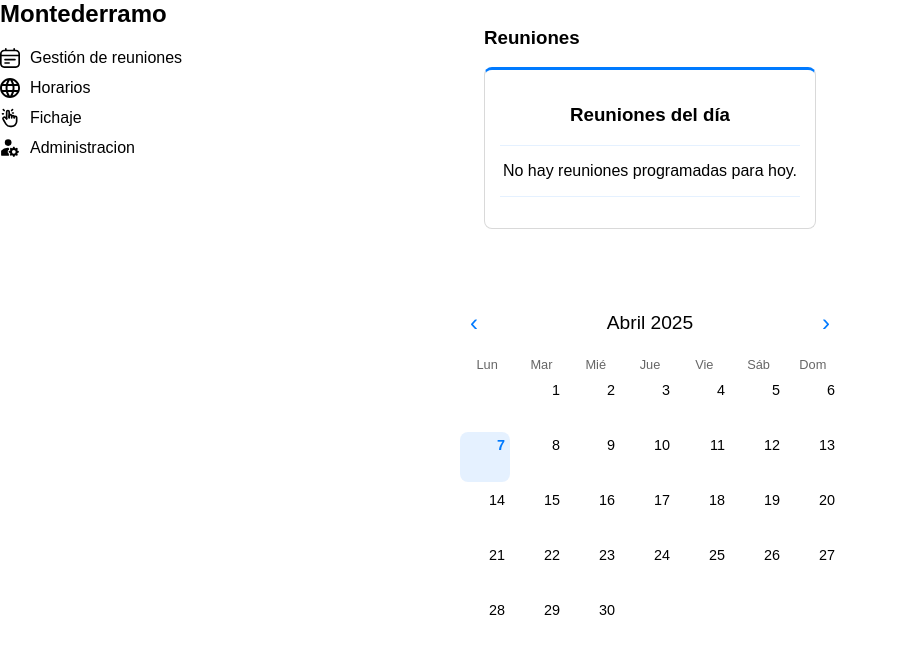
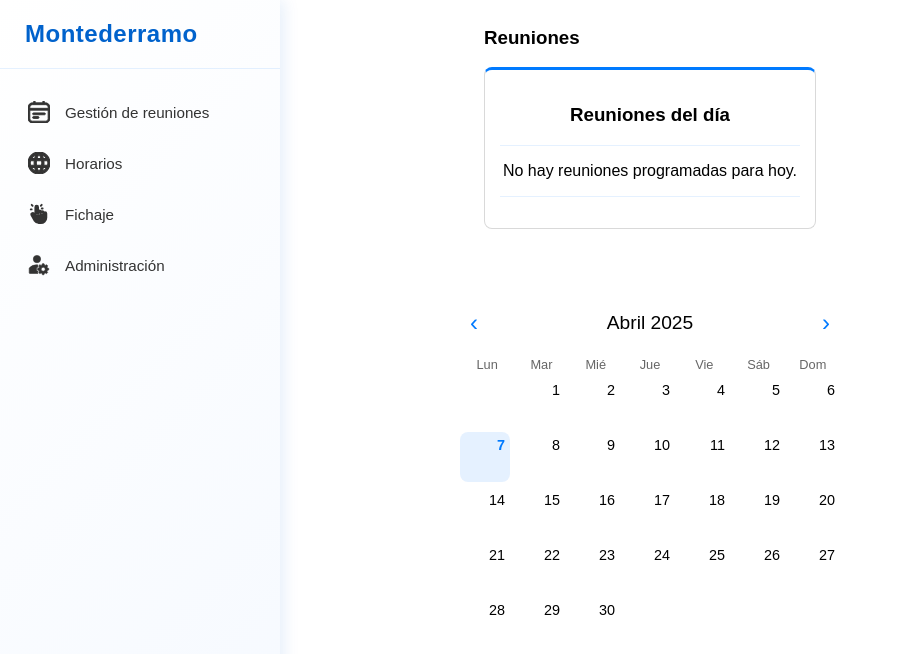
Before and after one commit to alejandroGG06/montedarramo, an Angular app: page /reuniones in a window 1280 px wide. Shown: the top 654 px of the page, without its empty margins (0-898 px from the left). Built offline with nearby package versions, Linux system fonts and the light colour scheme.

Commit message:
feat: modificado de la barra lateral para hacerla más atractiva visualmente.

```diff
--- a/src/app/principal/head/head.component.css
+++ b/src/app/principal/head/head.component.css
@@ -1,52 +1,100 @@
-/* Estilos para la barra lateral */
-.container {
+/* Estilos generales de la barra lateral */
+.sidebar {
+  position: fixed;
+  top: 0;
+  left: 0;
+  width: 280px;
+  height: 100vh;
+  background: linear-gradient(135deg, #ffffff 0%, #f5f9ff 100%);
+  box-shadow: 4px 0 15px rgba(0, 98, 204, 0.1);
+  z-index: 1000;
+  transition: all 0.3s ease;
+  overflow-y: auto;
+  padding: 20px 0;
+}
+
+.sidebar-header {
+  padding: 0 25px 20px;
+  border-bottom: 1px solid rgba(0, 122, 255, 0.1);
+}
+
+.sidebar h2 {
+  color: #0062CC;
+  font-size: 1.5rem;
+  margin: 0;
+  font-weight: 600;
+  letter-spacing: 0.5px;
+}
+
+/* Menú de navegación */
+.nav-menu {
+  list-style: none;
+  padding: 15px 0;
+  margin: 0;
+}
+
+.nav-item {
+  margin: 5px 0;
   position: relative;
 }
 
-.sidebar {
-  position: absolute;
-  top: 0;
-  left: 0;
-  width: 250px;
-  height: 100%;
-  color: rgb(0, 0, 0);
-  z-index: 0; /* Barra lateral está debajo del contenido */
+.nav-link {
+  display: flex;
+  align-items: center;
+  padding: 12px 25px;
+  color: #333;
+  text-decoration: none;
+  transition: all 0.2s ease;
+  border-left: 3px solid transparent;
 }
 
-.content {
-  position: absolute;
-  top: 0;
-  left: 0;
-  right: 0;
-  padding: 20px;
-  z-index: 1; /* El contenido está por encima de la barra lateral */
+.nav-link:hover {
+  background-color: rgba(0, 122, 255, 0.05);
+  color: #007AFF;
+  border-left: 3px solid #007AFF;
 }
 
-.sidebar h2 {
-  margin-top: 0;
-  color:black;
+.nav-link.active {
+  background-color: rgba(0, 122, 255, 0.1);
+  color: #0062CC;
+  border-left: 3px solid #0062CC;
+  font-weight: 500;
 }
 
-/* Estilo para los elementos de la lista de navegación */
-.sidebar nav ul {
-  list-style-type: none; /* Elimina los puntos de las listas */
-  padding-left: 0;
+.nav-icon {
+  width: 22px;
+  height: 22px;
+  margin-right: 15px;
+  fill: currentColor;
+  stroke: currentColor;
+  flex-shrink: 0;
 }
 
-.sidebar nav ul li {
-  margin: 10px 0; /* Espaciado entre los elementos de la lista */
-  display: flex;
-  align-items: center;
-  cursor: pointer;
+.nav-text {
+  font-size: 0.95rem;
+  white-space: nowrap;
 }
 
-.sidebar nav ul li svg {
-  margin-right: 10px; /* Espaciado entre el icono y el texto */
-  width: 20px;
-  height: 20px;
+/* Solución al problema de desplazamiento */
+.main-content {
+  margin-left: 280px; /* Igual al ancho de la sidebar */
+  width: calc(100% - 280px);
+  transition: margin-left 0.3s ease;
 }
 
-/* Estilo para hacer que el contenido principal no quede debajo de la barra lateral */
+/* Estilos responsivos */
+@media (max-width: 768px) {
+  .sidebar {
+    transform: translateX(-100%);
+    width: 260px;
+  }
 
-.links{text-decoration: none;
-color: black;}
+  .sidebar.active {
+    transform: translateX(0);
+  }
+
+  .main-content {
+    margin-left: 0;
+    width: 100%;
+  }
+}
--- a/src/app/principal/head/head.component.html
+++ b/src/app/principal/head/head.component.html
@@ -1,27 +1,45 @@
 <aside class="sidebar">
+  <div class="sidebar-header">
     <h2>Montederramo</h2>
+  </div>
   <nav>
-          <ul>
-            <li>
-              <svg xmlns="http://www.w3.org/2000/svg" id="Layer_1" data-name="Layer 1" viewBox="0 0 24 24" class="icon"><path d="M19,2h-1V1c0-.552-.447-1-1-1s-1,.448-1,1v1H8V1c0-.552-.447-1-1-1s-1,.448-1,1v1h-1C2.243,2,0,4.243,0,7v12c0,2.757,2.243,5,5,5h14c2.757,0,5-2.243,5-5V7c0-2.757-2.243-5-5-5ZM5,4h14c1.654,0,3,1.346,3,3v1H2v-1c0-1.654,1.346-3,3-3Zm14,18H5c-1.654,0-3-1.346-3-3V10H22v9c0,1.654-1.346,3-3,3Zm0-8c0,.552-.447,1-1,1H6c-.553,0-1-.448-1-1s.447-1,1-1h12c.553,0,1,.448,1,1Zm-7,4c0,.552-.447,1-1,1H6c-.553,0-1-.448-1-1s.447-1,1-1h5c.553,0,1,.448,1,1Z"/></svg>
-              <a class="links" routerLink="/reuniones">Gestión de reuniones</a></li>
+    <ul class="nav-menu">
+      <li class="nav-item active">
+        <a class="nav-link" routerLink="/reuniones">
+          <svg class="nav-icon" xmlns="http://www.w3.org/2000/svg" viewBox="0 0 24 24">
+            <path d="M19,2h-1V1c0-.552-.447-1-1-1s-1,.448-1,1v1H8V1c0-.552-.447-1-1-1s-1,.448-1,1v1h-1C2.243,2,0,4.243,0,7v12c0,2.757,2.243,5,5,5h14c2.757,0,5-2.243,5-5V7c0-2.757-2.243-5-5-5ZM5,4h14c1.654,0,3,1.346,3,3v1H2v-1c0-1.654,1.346-3,3-3Zm14,18H5c-1.654,0-3-1.346-3-3V10H22v9c0,1.654-1.346,3-3,3Zm0-8c0,.552-.447,1-1,1H6c-.553,0-1-.448-1-1s.447-1,1-1h12c.553,0,1,.448,1,1Zm-7,4c0,.552-.447,1-1,1H6c-.553,0-1-.448-1-1s.447-1,1-1h5c.553,0,1,.448,1,1Z"/>
+          </svg>
+          <span class="nav-text">Gestión de reuniones</span>
+        </a>
+      </li>
 
-            <li>
-              <svg class="icon" viewBox="0 0 20 20" xmlns="http://www.w3.org/2000/svg" aria-hidden="true">
-                <path d="M10,0 C4.5,0 0,4.5 0,10 C0,15.5 4.5,20 10,20 C15.5,20 20,15.5 20,10 C20,4.5 15.5,0 10,0 L10,0 Z M16.9,6 L14,6 C13.7,4.7 13.2,3.6 12.6,2.4 C14.4,3.1 16,4.3 16.9,6 L16.9,6 Z M10,2 C10.8,3.2 11.5,4.5 11.9,6 L8.1,6 C8.5,4.6 9.2,3.2 10,2 L10,2 Z M2.3,12 C2.1,11.4 2,10.7 2,10 C2,9.3 2.1,8.6 2.3,8 L5.7,8 C5.6,8.7 5.6,9.3 5.6,10 C5.6,10.7 5.7,11.3 5.7,12 L2.3,12 L2.3,12 Z M3.1,14 L6,14 C6.3,15.3 6.8,16.4 7.4,17.6 C5.6,16.9 4,15.7 3.1,14 L3.1,14 Z M6,6 L3.1,6 C4.1,4.3 5.6,3.1 7.4,2.4 C6.8,3.6 6.3,4.7 6,6 L6,6 Z M10,18 C9.2,16.8 8.5,15.5 8.1,14 L11.9,14 C11.5,15.4 10.8,16.8 10,18 L10,18 Z M12.3,12 L7.7,12 C7.6,11.3 7.5,10.7 7.5,10 C7.5,9.3 7.6,8.7 7.7,8 L12.4,8 C12.5,8.7 12.6,9.3 12.6,10 C12.6,10.7 12.4,11.3 12.3,12 L12.3,12 Z M12.6,17.6 C13.2,16.5 13.7,15.3 14,14 L16.9,14 C16,15.7 14.4,16.9 12.6,17.6 L12.6,17.6 Z M14.4,12 C14.5,11.3 14.5,10.7 14.5,10 C14.5,9.3 14.4,8.7 14.4,8 L17.8,8 C18,8.6 18.1,9.3 18.1,10 C18.1,10.7 18,11.4 17.8,12 L14.4,12 L14.4,12 Z" fill="#000000"/>
+      <li class="nav-item">
+        <a class="nav-link">
+          <svg class="nav-icon" viewBox="0 0 20 20" xmlns="http://www.w3.org/2000/svg">
+            <path d="M10,0 C4.5,0 0,4.5 0,10 C0,15.5 4.5,20 10,20 C15.5,20 20,15.5 20,10 C20,4.5 15.5,0 10,0 L10,0 Z M16.9,6 L14,6 C13.7,4.7 13.2,3.6 12.6,2.4 C14.4,3.1 16,4.3 16.9,6 L16.9,6 Z M10,2 C10.8,3.2 11.5,4.5 11.9,6 L8.1,6 C8.5,4.6 9.2,3.2 10,2 L10,2 Z M2.3,12 C2.1,11.4 2,10.7 2,10 C2,9.3 2.1,8.6 2.3,8 L5.7,8 C5.6,8.7 5.6,9.3 5.6,10 C5.6,10.7 5.7,11.3 5.7,12 L2.3,12 L2.3,12 Z M3.1,14 L6,14 C6.3,15.3 6.8,16.4 7.4,17.6 C5.6,16.9 4,15.7 3.1,14 L3.1,14 Z M6,6 L3.1,6 C4.1,4.3 5.6,3.1 7.4,2.4 C6.8,3.6 6.3,4.7 6,6 L6,6 Z M10,18 C9.2,16.8 8.5,15.5 8.1,14 L11.9,14 C11.5,15.4 10.8,16.8 10,18 L10,18 Z M12.3,12 L7.7,12 C7.6,11.3 7.5,10.7 7.5,10 C7.5,9.3 7.6,8.7 7.7,8 L12.4,8 C12.5,8.7 12.6,9.3 12.6,10 C12.6,10.7 12.4,11.3 12.3,12 L12.3,12 Z M12.6,17.6 C13.2,16.5 13.7,15.3 14,14 L16.9,14 C16,15.7 14.4,16.9 12.6,17.6 L12.6,17.6 Z M14.4,12 C14.5,11.3 14.5,10.7 14.5,10 C14.5,9.3 14.4,8.7 14.4,8 L17.8,8 C18,8.6 18.1,9.3 18.1,10 C18.1,10.7 18,11.4 17.8,12 L14.4,12 L14.4,12 Z"/>
           </svg>
-              Horarios
+          <span class="nav-text">Horarios</span>
+        </a>
       </li>
-            <li>
-              <svg class="icon icon-tabler icon-tabler-hand-click" fill="none" height="24" stroke="currentColor" stroke-linecap="round" stroke-linejoin="round" stroke-width="2" viewBox="0 0 24 24" width="24" xmlns="http://www.w3.org/2000/svg"><path d="M0 0h24v24H0z" fill="none" stroke="none"/><path d="M8 13v-8.5a1.5 1.5 0 0 1 3 0v7.5"/><path d="M11 11.5v-2a1.5 1.5 0 0 1 3 0v2.5"/><path d="M14 10.5a1.5 1.5 0 0 1 3 0v1.5"/><path d="M17 11.5a1.5 1.5 0 0 1 3 0v4.5a6 6 0 0 1 -6 6h-2h.208a6 6 0 0 1 -5.012 -2.7l-.196 -.3c-.312 -.479 -1.407 -2.388 -3.286 -5.728a1.5 1.5 0 0 1 .536 -2.022a1.867 1.867 0 0 1 2.28 .28l1.47 1.47"/><path d="M5 3l-1 -1"/><path d="M4 7h-1"/><path d="M14 3l1 -1"/><path d="M15 6h1"/></svg>
-              <a class="links" routerLink="/empleados">Fichaje</a></li>
-            <li>
-              <svg xmlns="http://www.w3.org/2000/svg" xmlns:xlink="http://www.w3.org/1999/xlink" fill="#000000" viewBox="0 0 36 36" version="1.1" preserveAspectRatio="xMidYMid meet" class="icon">
-                <title>administrator-solid</title>
-                <circle cx="14.67" cy="8.3" r="6" class="clr-i-solid clr-i-solid-path-1"/><path d="M16.44,31.82a2.15,2.15,0,0,1-.38-2.55l.53-1-1.09-.33A2.14,2.14,0,0,1,14,25.84V23.79a2.16,2.16,0,0,1,1.53-2.07l1.09-.33-.52-1a2.17,2.17,0,0,1,.35-2.52,18.92,18.92,0,0,0-2.32-.16A15.58,15.58,0,0,0,2,23.07v7.75a1,1,0,0,0,1,1H16.44Z" class="clr-i-solid clr-i-solid-path-2"/><path d="M33.7,23.46l-2-.6a6.73,6.73,0,0,0-.58-1.42l1-1.86a.35.35,0,0,0-.07-.43l-1.45-1.46a.38.38,0,0,0-.43-.07l-1.85,1a7.74,7.74,0,0,0-1.43-.6l-.61-2a.38.38,0,0,0-.36-.25H23.84a.38.38,0,0,0-.35.26l-.6,2a6.85,6.85,0,0,0-1.45.61l-1.81-1a.38.38,0,0,0-.44.06l-1.47,1.44a.37.37,0,0,0-.07.44l1,1.82A7.24,7.24,0,0,0,18,22.83l-2,.61a.36.36,0,0,0-.26.35v2.05a.36.36,0,0,0,.26.35l2,.61a7.29,7.29,0,0,0,.6,1.41l-1,1.9a.37.37,0,0,0,.07.44L19.16,32a.38.38,0,0,0,.44.06l1.87-1a7.09,7.09,0,0,0,1.4.57l.6,2.05a.38.38,0,0,0,.36.26h2.05a.38.38,0,0,0,.35-.26l.6-2.05a6.68,6.68,0,0,0,1.38-.57l1.89,1a.38.38,0,0,0,.44-.06L32,30.55a.38.38,0,0,0,.06-.44l-1-1.88a6.92,6.92,0,0,0,.57-1.38l2-.61a.39.39,0,0,0,.27-.35V23.82A.4.4,0,0,0,33.7,23.46Zm-8.83,4.72a3.34,3.34,0,1,1,3.33-3.34A3.34,3.34,0,0,1,24.87,28.18Z" class="clr-i-solid clr-i-solid-path-3"/>
-                <rect x="0" y="0" width="36" height="36" fill-opacity="0"/>
+
+      <li class="nav-item">
+        <a class="nav-link" routerLink="/empleados">
+          <svg class="nav-icon" fill="none" viewBox="0 0 24 24" stroke="currentColor">
+            <path stroke-linecap="round" stroke-linejoin="round" stroke-width="2" d="M8 13v-8.5a1.5 1.5 0 0 1 3 0v7.5M11 11.5v-2a1.5 1.5 0 0 1 3 0v2.5M14 10.5a1.5 1.5 0 0 1 3 0v1.5M17 11.5a1.5 1.5 0 0 1 3 0v4.5a6 6 0 0 1 -6 6h-2h.208a6 6 0 0 1 -5.012 -2.7l-.196 -.3c-.312 -.479 -1.407 -2.388 -3.286 -5.728a1.5 1.5 0 0 1 .536 -2.022a1.867 1.867 0 0 1 2.28 .28l1.47 1.47M5 3l-1 -1M4 7h-1M14 3l1 -1M15 6h1"/>
           </svg>
-              <a class="links" routerLink="/administracion">Administracion</a>
+          <span class="nav-text">Fichaje</span>
+        </a>
+      </li>
+
+      <li class="nav-item">
+        <a class="nav-link" routerLink="/administracion">
+          <svg class="nav-icon" viewBox="0 0 36 36">
+            <circle cx="14.67" cy="8.3" r="6"/>
+            <path d="M16.44,31.82a2.15,2.15,0,0,1-.38-2.55l.53-1-1.09-.33A2.14,2.14,0,0,1,14,25.84V23.79a2.16,2.16,0,0,1,1.53-2.07l1.09-.33-.52-1a2.17,2.17,0,0,1,.35-2.52,18.92,18.92,0,0,0-2.32-.16A15.58,15.58,0,0,0,2,23.07v7.75a1,1,0,0,0,1,1H16.44Z"/>
+            <path d="M33.7,23.46l-2-.6a6.73,6.73,0,0,0-.58-1.42l1-1.86a.35.35,0,0,0-.07-.43l-1.45-1.46a.38.38,0,0,0-.43-.07l-1.85,1a7.74,7.74,0,0,0-1.43-.6l-.61-2a.38.38,0,0,0-.36-.25H23.84a.38.38,0,0,0-.35.26l-.6,2a6.85,6.85,0,0,0-1.45.61l-1.81-1a.38.38,0,0,0-.44.06l-1.47,1.44a.37.37,0,0,0-.07.44l1,1.82A7.24,7.24,0,0,0,18,22.83l-2,.61a.36.36,0,0,0-.26.35v2.05a.36.36,0,0,0,.26.35l2,.61a7.29,7.29,0,0,0,.6,1.41l-1,1.9a.37.37,0,0,0,.07.44L19.16,32a.38.38,0,0,0,.44.06l1.87-1a7.09,7.09,0,0,0,1.4.57l.6,2.05a.38.38,0,0,0,.36.26h2.05a.38.38,0,0,0,.35-.26l.6-2.05a6.68,6.68,0,0,0,1.38-.57l1.89,1a.38.38,0,0,0,.44-.06L32,30.55a.38.38,0,0,0,.06-.44l-1-1.88a6.92,6.92,0,0,0,.57-1.38l2-.61a.39.39,0,0,0,.27-.35V23.82A.4.4,0,0,0,33.7,23.46Zm-8.83,4.72a3.34,3.34,0,1,1,3.33-3.34A3.34,3.34,0,0,1,24.87,28.18Z"/>
+          </svg>
+          <span class="nav-text">Administración</span>
+        </a>
       </li>
     </ul>
   </nav>
```
Lines whose indentation alone changed are shown as unchanged.
